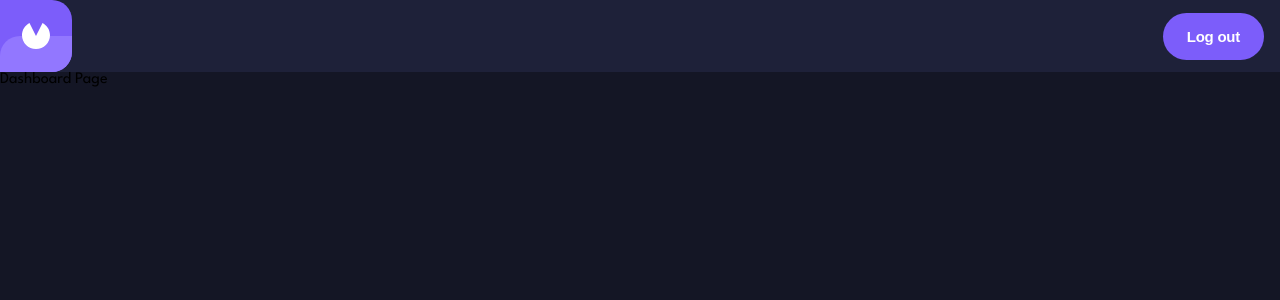
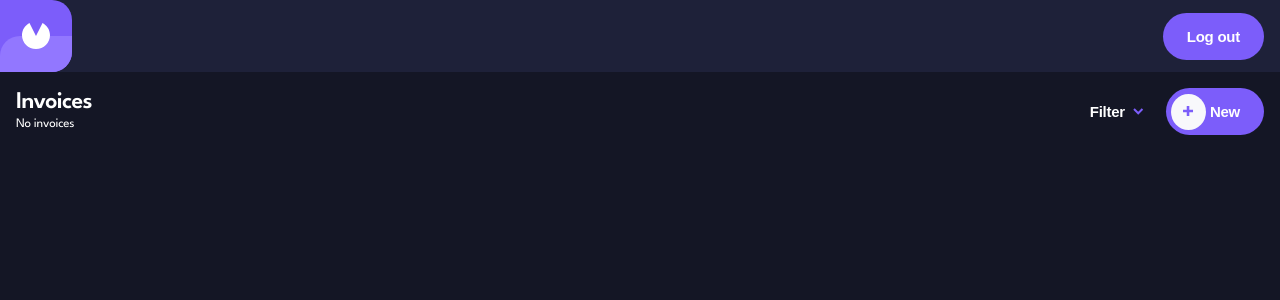
Before and after one commit to Cam96stanley/firebase-invoice, a React (Vite) app: page /dashboard in a window 1280 px wide. Shown: the top 300 px of the page. Built offline with nearby package versions, Linux system fonts and the light colour scheme; no server answers; sample sign-in values are in the browser's storage.

Commit message:
set up preliminary logic for invoices and firestore

```diff
--- a/src/firebase/firebase.js
+++ b/src/firebase/firebase.js
@@ -1,5 +1,6 @@
 import { initializeApp } from "firebase/app";
 import { getAuth } from "firebase/auth";
+import { getFirestore } from "firebase/firestore";
 
 const firebaseConfig = {
   apiKey: import.meta.env.VITE_FIREBASE_API_KEY,
@@ -12,5 +13,8 @@ const firebaseConfig = {
 };
 
 const app = initializeApp(firebaseConfig);
+
 export const auth = getAuth(app);
+export const db = getFirestore(app);
+
 export default app;
--- a/src/pages/dashboard/Dashboard.jsx
+++ b/src/pages/dashboard/Dashboard.jsx
@@ -1,7 +1,52 @@
+import plusIcon from "../../assets/icon-plus.svg";
+import arrowDown from "../../assets/icon-arrow-down.svg";
+import styles from "./Dashboard.module.scss";
+
 export default function Dashboard() {
   return (
-    <>
-      <p>Dashboard Page</p>
-    </>
+    <section>
+      <div className={styles.dashboard__header}>
+        <div className={styles.left__container}>
+          <h2 className={styles.left__container_invoice_text}>Invoices</h2>
+          <p className={styles.left__container_invoice_count}>No invoices</p>
+        </div>
+        <div className={styles.right__container}>
+          <div className={styles.dropdown}>
+            <button className={styles.dropdown__button}>
+              Filter <img src={arrowDown} alt="Down arrow icon" />
+            </button>
+            <div className={styles.dropdown__content}>
+              <p
+                className={styles.dropdown__content_item}
+                id="item1"
+                value="pending"
+              >
+                Pending
+              </p>
+              <p
+                className={styles.dropdown__content_item}
+                id="item2"
+                value="completed"
+              >
+                Completed
+              </p>
+              <p
+                className={styles.dropdown__content_item}
+                id="item3"
+                value="canceled"
+              >
+                Canceled
+              </p>
+            </div>
+          </div>
+          <button className={styles.new_invoice__button}>
+            <div className={styles.new_invoice__button_image_container}>
+              <img src={plusIcon} alt="Plus icon" />
+            </div>
+            New
+          </button>
+        </div>
+      </div>
+    </section>
   );
 }
--- /dev/null
+++ b/src/pages/dashboard/Dashboard.module.scss
@@ -0,0 +1,99 @@
+@use "../../scss/variables";
+@use "../../scss/text-mixins";
+
+.dashboard__header {
+  display: flex;
+  justify-content: space-between;
+  align-items: center;
+  padding: 1rem;
+}
+
+.left__container {
+  display: flex;
+  flex-direction: column;
+  gap: 0.25rem;
+
+  &_invoice_text {
+    @include text-mixins.text-heading-md;
+    color: white;
+  }
+
+  &_invoice_count {
+    @include text-mixins.text-body-variant;
+    color: white;
+  }
+}
+
+.right__container {
+  display: flex;
+  align-items: center;
+  gap: 1rem;
+}
+
+.dropdown {
+  position: relative;
+  display: inline-block;
+
+  &__button {
+    background-color: transparent;
+    border: none;
+    color: white;
+    @include text-mixins.text-heading-sm-variant;
+    display: flex;
+    align-items: center;
+    gap: 0.5rem;
+    cursor: pointer;
+  }
+
+  &:hover .dropdown__content {
+    display: block;
+  }
+
+  &__content {
+    display: none;
+    @include text-mixins.text-heading-sm;
+    color: white;
+    position: absolute;
+    padding: 0.25rem;
+    border-radius: 5px;
+    min-width: 80px;
+    background-color: variables.$purple;
+    z-index: 1;
+    overflow-y: auto;
+
+    &_item {
+      cursor: pointer;
+
+      &:hover {
+        background-color: variables.$light-purple;
+      }
+    }
+  }
+}
+
+.new_invoice__button {
+  position: relative;
+  display: flex;
+  align-items: center;
+  gap: 0.5rem;
+  @include text-mixins.text-heading-sm-variant;
+  color: white;
+  background-color: variables.$purple;
+  border: none;
+  padding: 1rem 1.5rem 1rem 2.75rem;
+  border-radius: 1.5rem;
+  cursor: pointer;
+
+  &:hover {
+    background-color: variables.$light-purple;
+  }
+
+  &_image_container {
+    position: absolute;
+    top: 6px;
+    left: 5px;
+    background-color: variables.$light;
+    padding: 0.65rem 0.75rem;
+    border-radius: 50%;
+  }
+}
--- a/src/scss/_text-mixins.scss
+++ b/src/scss/_text-mixins.scss
@@ -6,21 +6,21 @@
 }
 
 @mixin text-heading-md {
-  font-weight: 900;
+  font-weight: 600;
   font-size: 24px;
   line-height: 22px;
   letter-spacing: -0.75px;
 }
 
 @mixin text-heading-sm {
-  font-weight: 900;
+  font-weight: 600;
   font-size: 15px;
   line-height: 24px;
   letter-spacing: -0.25px;
 }
 
 @mixin text-heading-sm-variant {
-  font-weight: 900;
+  font-weight: 600;
   font-size: 15px;
   line-height: 15px;
   letter-spacing: -0.25px;
@@ -34,7 +34,7 @@
 }
 
 @mixin text-body-variant {
-  font-weight: 500;
+  font-weight: 400;
   font-size: 13px;
   line-height: 15px;
   letter-spacing: -0.25px;
```
Also changed, not shown: src/models/invoice.model.js (added, +51 -0 lines), src/services/invoiceNumber.service.js (added, +25 -0 lines), src/services/invoices.service.js (added, +33 -0 lines), src/utils/calculateDueDate.js (added, +15 -0 lines), src/utils/calculateTotal.js (added, +9 -0 lines), src/utils/invoiceValidator.js (added, +62 -0 lines).
